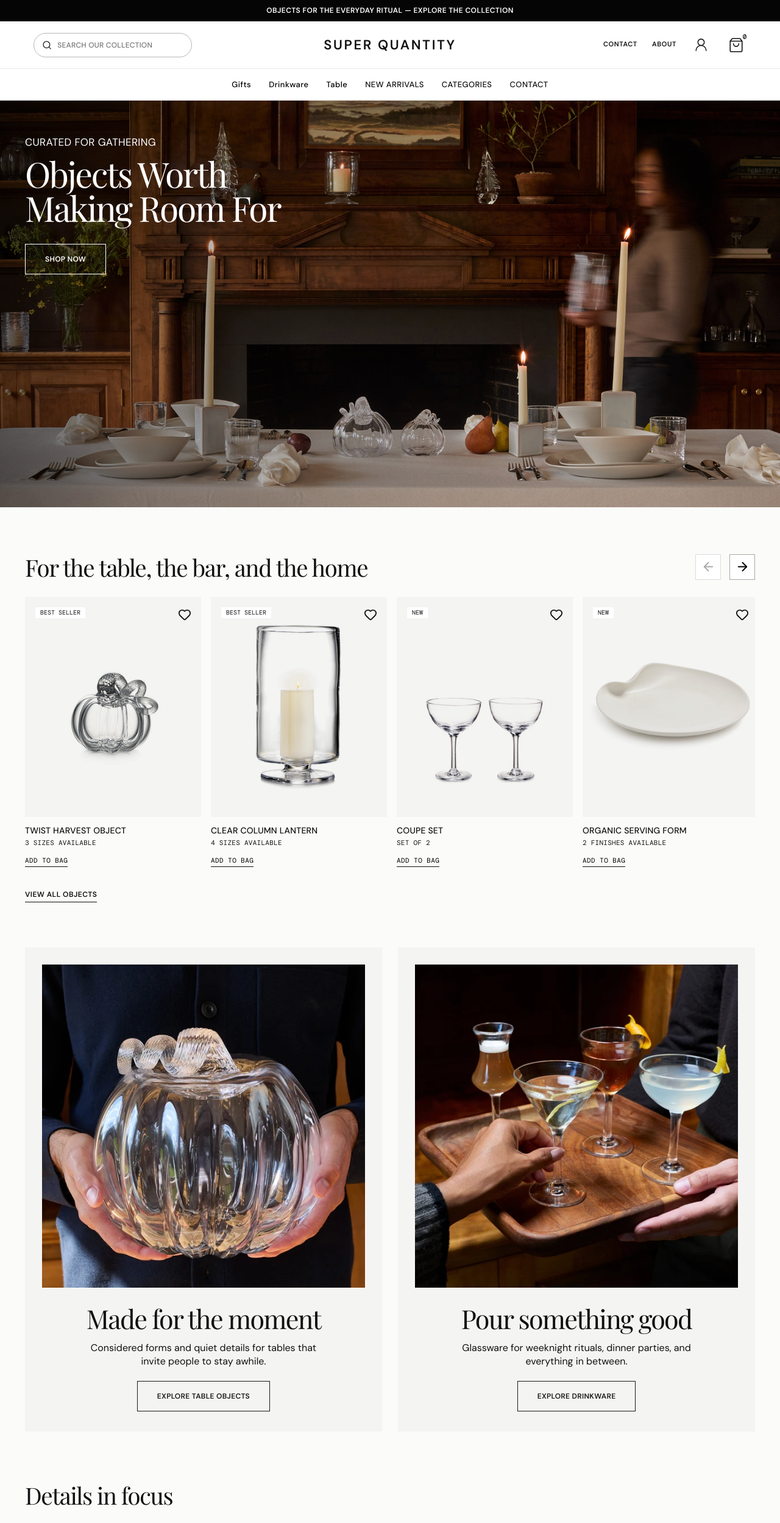
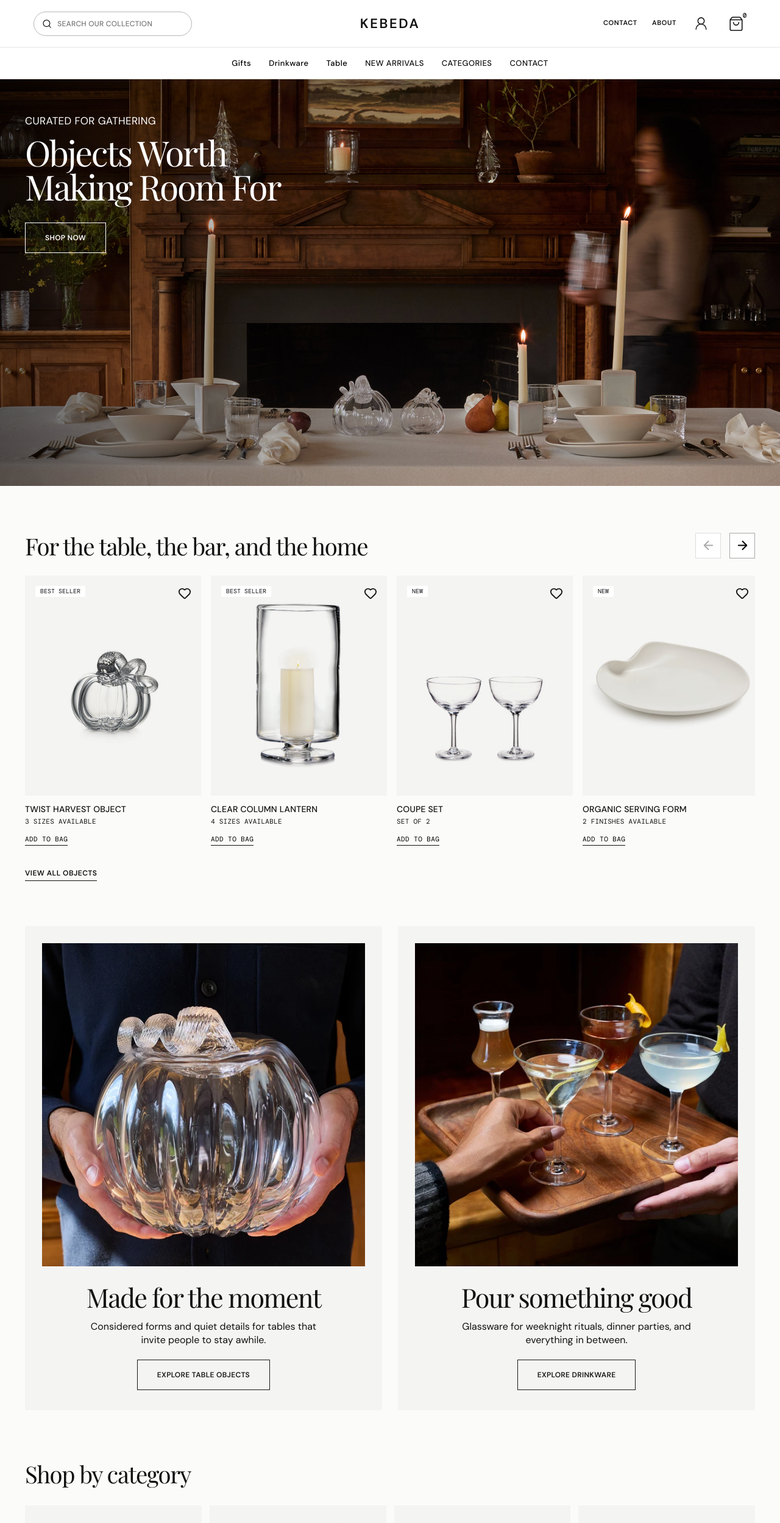
Before and after one commit to chenrenhan91-art/simon, a React (Vite) app: page / in a window 1280 px wide. Shown: the top 2498 px of the page at 61% size. Built offline with nearby package versions, Linux system fonts and the light colour scheme.

Commit message:
Update KEBEDA company details and homepage sections

```diff
--- a/index.html
+++ b/index.html
@@ -3,7 +3,7 @@
   <head>
     <meta charset="UTF-8" />
     <meta name="viewport" content="width=device-width, initial-scale=1.0" />
-    <title>HONG KONG SUPER QUANTITY TECHNOLOGY CO., LIMITED</title>
+    <title>KEBEDA TRADING LIMITED</title>
   </head>
   <body>
     <div id="root"></div>
--- a/src/App.jsx
+++ b/src/App.jsx
@@ -35,7 +35,7 @@ const categoryCards = [
 ];
 
 function Wordmark() {
-  return <span className="wordmark">SUPER QUANTITY</span>;
+  return <span className="wordmark">KEBEDA</span>;
 }
 
 function CategoryMenu({ selected, onSelect, mobile = false }) {
@@ -84,7 +84,6 @@ export function App() {
   function scrollToCollection() { document.querySelector("#collection")?.scrollIntoView({ behavior: "smooth" }); }
 
   return <div className="site-shell">
-    <a className="announcement" href="#collection">OBJECTS FOR THE EVERYDAY RITUAL — EXPLORE THE COLLECTION</a>
     <header className="site-header">
       <div className="desktop-header-row">
         <form className="search-box" onSubmit={(event) => { event.preventDefault(); scrollToCollection(); }}><Search size={18} strokeWidth={1.8} /><input value={query} onChange={(event) => setQuery(event.target.value)} aria-label="Search our collection" placeholder="SEARCH OUR COLLECTION" /></form>
@@ -96,17 +95,16 @@ export function App() {
       {activeMenu && <div className="mega-menu" aria-label={`${activeMenu} menu`}><button className="close-mega" onClick={() => setActiveMenu(null)} aria-label="Close menu"><X size={27} /></button><CategoryMenu selected={activeCategory} onSelect={setActiveCategory} /></div>}
     </header>
 
-    {menuOpen && <div className="mobile-menu" role="dialog" aria-label="Mobile navigation"><div className="mobile-menu-top"><button className="icon-link" onClick={() => setMenuOpen(false)} aria-label="Close menu"><X size={27} /></button><Wordmark /><span /></div><form className="mobile-search" onSubmit={(event) => { event.preventDefault(); setMenuOpen(false); scrollToCollection(); }}><Search size={18} /><input aria-label="Search our collection" placeholder="SEARCH OUR COLLECTION" /></form><CategoryMenu selected={activeCategory} onSelect={setActiveCategory} mobile /><div className="mobile-menu-links"><a href="#collection" onClick={() => setMenuOpen(false)}>NEW ARRIVALS</a><a href="#contact" onClick={() => setMenuOpen(false)}>CONTACT</a><a href="#about" onClick={() => setMenuOpen(false)}>ABOUT US</a><a href="mailto:hua75925@gmail.com">EMAIL US</a></div></div>}
+    {menuOpen && <div className="mobile-menu" role="dialog" aria-label="Mobile navigation"><div className="mobile-menu-top"><button className="icon-link" onClick={() => setMenuOpen(false)} aria-label="Close menu"><X size={27} /></button><Wordmark /><span /></div><form className="mobile-search" onSubmit={(event) => { event.preventDefault(); setMenuOpen(false); scrollToCollection(); }}><Search size={18} /><input aria-label="Search our collection" placeholder="SEARCH OUR COLLECTION" /></form><CategoryMenu selected={activeCategory} onSelect={setActiveCategory} mobile /><div className="mobile-menu-links"><a href="#collection" onClick={() => setMenuOpen(false)}>NEW ARRIVALS</a><a href="#contact" onClick={() => setMenuOpen(false)}>CONTACT</a><a href="#about" onClick={() => setMenuOpen(false)}>ABOUT US</a></div></div>}
 
     <main id="top">
       <section className="hero"><picture><source media="(max-width: 700px)" srcSet={asset("353f47e500aff43d")} /><img src={asset("1afa6a0dbb1c99c0")} alt="A warmly laid table with hand-finished glass objects" /></picture><div className="hero-copy"><p>CURATED FOR GATHERING</p><h1>Objects Worth<br />Making Room For</h1><a className="button button-light" href="#collection">SHOP NOW</a></div></section>
       <section className="collection-section" id="collection"><div className="section-heading"><h2>For the table, the bar, and the home</h2><div className="carousel-arrows"><button disabled={productIndex === 0} onClick={() => setProductIndex((value) => Math.max(0, value - 1))} aria-label="Previous products"><ArrowLeft size={23} /></button><button disabled={productIndex === 2} onClick={() => setProductIndex((value) => Math.min(2, value + 1))} aria-label="Next products"><ArrowRight size={23} /></button></div></div><div className="product-window"><div className="product-track" style={{ "--product-index": productIndex }}>{products.map((product) => <article className="product-card" key={product.id}><div className="product-image"><span className="product-badge">{product.badge}</span><button className="like-button" aria-label={`Save ${product.name}`} onClick={() => toggleLike(product.id)}><Heart size={22} fill={likes.includes(product.id) ? "currentColor" : "none"} /></button><img src={asset(product.image)} alt={product.name} /><button className="quick-add" onClick={() => addToCart(product.id)} aria-label={`Add ${product.name} to bag`}><Plus size={23} /></button></div><h3>{product.name}</h3><p>{product.note}</p><button className="text-button" onClick={() => addToCart(product.id)}>ADD TO BAG</button></article>)}</div></div><a className="underlined-link" href="#category">VIEW ALL OBJECTS</a></section>
       <section className="story-pairs" id="about"><article><img src={asset("755670267b45bb05")} alt="Hand-finished clear glass object" /><div><h2>Made for the moment</h2><p>Considered forms and quiet details for tables that invite people to stay awhile.</p><a className="button button-outline" href="#category">EXPLORE TABLE OBJECTS</a></div></article><article><img src={asset("2f4154ed7507563f")} alt="Cocktail glasses on a serving tray" /><div><h2>Pour something good</h2><p>Glassware for weeknight rituals, dinner parties, and everything in between.</p><a className="button button-outline" href="#category">EXPLORE DRINKWARE</a></div></article></section>
-      <section className="motion-section"><h2>Details in focus</h2><div className="motion-image"><img src={asset("0ed1ba2b25791f04")} alt="Atmospheric exterior view in autumn" /><div><p>DESIGNED FOR THOUGHTFUL SPACES</p><a className="button button-light" href="#contact">TALK TO US</a></div></div></section>
       <section className="category-section" id="category"><h2>Shop by category</h2><div className="category-grid">{categoryCards.map(([title, image]) => <a className="category-card" href="#collection" key={title}><img src={asset(image)} alt="" /><span>SHOP NOW</span><strong>{title}</strong></a>)}</div></section>
-      <section className="contact-feature" id="contact"><img src={asset("0ed1ba2b25791f04")} alt="Autumn landscape and waterside building" /><div className="contact-overlay"><p>HONG KONG SUPER QUANTITY TECHNOLOGY CO., LIMITED</p><h2>Let's make space for the next good thing.</h2><div className="contact-details"><a href="mailto:hua75925@gmail.com">hua75925@gmail.com</a><a href="tel:+85270341654">+852 70341654</a><address>RM 12, 6/F THE CLOUD 111<br />TUNG CHAU ST, TAI KOK TSUI<br />HONG KONG</address></div></div></section>
+      <section className="contact-feature" id="contact"><img src={asset("0ed1ba2b25791f04")} alt="Autumn landscape and waterside building" /><div className="contact-overlay"><p>KEBEDA TRADING LIMITED</p><h2>Let's make space for the next good thing.</h2><div className="contact-details"><a href="tel:+85255096464">+852 55096464</a><address>WORKSHOP 251 ON 3RD FLOOR,<br />JOIN-IN HANG SING CENTRE,<br />NOS. 2-16 KWAI FUNG CRESCENT, KWAI CHUNG<br />HONG KONG</address></div></div></section>
     </main>
-    <footer className="site-footer"><div className="newsletter"><h2>Stay in the loop</h2><p>Occasional notes on new objects, collections, and company news.</p><form onSubmit={(event) => { event.preventDefault(); setNewsletterStatus("Thank you — you're on the list."); }}><label className="sr-only" htmlFor="newsletter-email">Email address</label><input id="newsletter-email" type="email" required placeholder="EMAIL ADDRESS" /><button type="submit">SIGN UP</button></form>{newsletterStatus && <p className="status-message" role="status">{newsletterStatus}</p>}</div><div className="footer-grid"><div><Wordmark /><p className="footer-company">HONG KONG SUPER QUANTITY TECHNOLOGY CO., LIMITED</p></div><div><h3>COLLECTION</h3><a href="#collection">New arrivals</a><a href="#collection">Table objects</a><a href="#collection">Drinkware</a><a href="#category">All categories</a></div><div><h3>COMPANY</h3><a href="#about">About us</a><a href="#contact">Contact</a><a href="mailto:hua75925@gmail.com">Email</a><a href="tel:+85270341654">Call us</a></div><div><h3>ADDRESS</h3><p>RM 12, 6/F THE CLOUD 111<br />TUNG CHAU ST, TAI KOK TSUI<br />HONG KONG</p></div></div><div className="footer-base"><span>© 2026 HONG KONG SUPER QUANTITY TECHNOLOGY CO., LIMITED</span><span>PRIVACY · TERMS</span></div></footer>
+    <footer className="site-footer"><div className="newsletter"><h2>Stay in the loop</h2><p>Occasional notes on new objects, collections, and company news.</p><form onSubmit={(event) => { event.preventDefault(); setNewsletterStatus("Thank you — you're on the list."); }}><label className="sr-only" htmlFor="newsletter-email">Email address</label><input id="newsletter-email" type="email" required placeholder="EMAIL ADDRESS" /><button type="submit">SIGN UP</button></form>{newsletterStatus && <p className="status-message" role="status">{newsletterStatus}</p>}</div><div className="footer-grid"><div><Wordmark /><p className="footer-company">KEBEDA TRADING LIMITED</p></div><div><h3>COLLECTION</h3><a href="#collection">New arrivals</a><a href="#collection">Table objects</a><a href="#collection">Drinkware</a><a href="#category">All categories</a></div><div><h3>COMPANY</h3><a href="#about">About us</a><a href="#contact">Contact</a><a href="tel:+85255096464">Call us</a></div><div><h3>ADDRESS</h3><p>WORKSHOP 251 ON 3RD FLOOR,<br />JOIN-IN HANG SING CENTRE,<br />NOS. 2-16 KWAI FUNG CRESCENT, KWAI CHUNG<br />HONG KONG</p></div></div><div className="footer-base"><span>© 2026 KEBEDA TRADING LIMITED</span><span>PRIVACY · TERMS</span></div></footer>
     {cartOpen && <aside className="cart-drawer" aria-label="Shopping bag"><div className="cart-head"><h2>BAG ({cartTotal})</h2><button className="icon-link" onClick={() => setCartOpen(false)} aria-label="Close shopping bag"><X size={25} /></button></div>{cartItems.length === 0 ? <div className="empty-cart"><ShoppingBag size={37} strokeWidth={1.2} /><h3>Your bag is empty.</h3><p>Add an object to begin your collection.</p><button className="button button-dark" onClick={() => setCartOpen(false)}>CONTINUE SHOPPING</button></div> : <><div className="cart-items">{cartItems.map((item) => <div className="cart-item" key={item.id}><img src={asset(item.image)} alt="" /><div><h3>{item.name}</h3><p>{item.note}</p><div className="quantity"><button onClick={() => updateQuantity(item.id, -1)} aria-label={`Remove one ${item.name}`}><Minus size={14} /></button><span>{item.quantity}</span><button onClick={() => updateQuantity(item.id, 1)} aria-label={`Add one ${item.name}`}><Plus size={14} /></button></div></div></div>)}</div><button className="button button-dark checkout-button" onClick={() => setCartOpen(false)}>CONTINUE</button></>}</aside>}
     {(cartOpen || menuOpen) && <button className="screen-dim" aria-label="Close overlay" onClick={() => { setCartOpen(false); setMenuOpen(false); }} />}
   </div>;
--- a/src/styles.css
+++ b/src/styles.css
@@ -8,7 +8,6 @@ button,input { font:inherit; }
 button { cursor:pointer; }
 a { color:inherit; text-decoration:none; }
 .sr-only { position:absolute; width:1px; height:1px; padding:0; margin:-1px; overflow:hidden; clip:rect(0,0,0,0); white-space:nowrap; border:0; }
-.announcement { display:block; background:#050505; color:#fff; padding:9px 20px 10px; text-align:center; font-size:12px; font-weight:600; letter-spacing:.035em; }
 .site-header { background:rgba(255,255,255,.98); border-bottom:1px solid #e7e7e7; position:relative; z-index:20; }
 .desktop-header-row { height:78px; display:grid; grid-template-columns:1fr auto 1fr; align-items:center; padding:0 55px; border-bottom:1px solid #e8e8e7; }
 .wordmark { display:inline-block; font-size:22px; letter-spacing:.12em; font-weight:600; white-space:nowrap; }
@@ -56,7 +55,7 @@ h1,h2,h3,p { margin-top:0; }
 .button-dark { color:#fff; background:#28394f; border-color:#28394f; }
 .collection-section { padding:77px max(3.2%,40px) 74px; overflow:hidden; }
 .section-heading { display:flex; align-items:center; justify-content:space-between; margin-bottom:28px; }
-.section-heading h2,.motion-section h2,.category-section h2 { font:400 clamp(36px,3vw,48px)/1.05 "Playfair Display",serif; letter-spacing:-.035em; margin:0; }
+.section-heading h2,.category-section h2 { font:400 clamp(36px,3vw,48px)/1.05 "Playfair Display",serif; letter-spacing:-.035em; margin:0; }
 .carousel-arrows { display:flex; gap:14px; }
 .carousel-arrows button { width:42px; height:42px; border:1px solid #a8a8a6; background:#fff; display:grid; place-items:center; }
 .carousel-arrows button:disabled { color:#aaa; border-color:#ddd; cursor:not-allowed; }
@@ -81,12 +80,6 @@ h1,h2,h3,p { margin-top:0; }
 .story-pairs div { max-width:450px; margin:29px auto 5px; }
 .story-pairs h2 { font:400 43px/1 "Playfair Display",serif; letter-spacing:-.04em; margin:0 0 16px; }
 .story-pairs p { max-width:410px; margin:0 auto 22px; font-size:16px; line-height:1.35; }
-.motion-section { padding:0 max(3.2%,40px) 93px; }
-.motion-section h2 { margin-bottom:28px; }
-.motion-image { position:relative; height:clamp(460px,52vw,600px); overflow:hidden; }
-.motion-image img { width:100%; height:100%; object-fit:cover; filter:brightness(.72); }
-.motion-image div { position:absolute; left:6%; bottom:11%; color:white; }
-.motion-image p { font-size:13px; letter-spacing:.07em; font-weight:500; }
 .category-section { padding:0 max(3.2%,40px) 86px; }
 .category-section h2 { margin-bottom:31px; }
 .category-grid { display:grid; grid-template-columns:repeat(4,1fr); gap:13px; }
@@ -139,7 +132,6 @@ h1,h2,h3,p { margin-top:0; }
 .mobile-menu { display:none; }
 
 @media (max-width:700px) {
-  .announcement { min-height:51px; display:flex; align-items:center; justify-content:center; padding:7px 38px; font-size:11px; line-height:1.05; }
   .desktop-header-row,.desktop-nav,.mega-menu { display:none; }
   .site-header { position:sticky; top:0; z-index:20; }
   .mobile-header-row { height:72px; display:grid; grid-template-columns:44px 1fr 44px; align-items:center; padding:0 20px; }
@@ -166,7 +158,7 @@ h1,h2,h3,p { margin-top:0; }
   .hero .button { color:#fff; background:#282828; width:256px; }
   .collection-section { padding:47px 28px 53px; }
   .section-heading { display:block; margin-bottom:23px; }
-  .section-heading h2,.motion-section h2,.category-section h2 { font-size:36px; line-height:1.04; }
+  .section-heading h2,.category-section h2 { font-size:36px; line-height:1.04; }
   .carousel-arrows { display:none; }
   .product-track { gap:16px; transform:translateX(calc(var(--product-index) * -88%)); }
   .product-card { flex-basis:calc(100vw - 79px); min-width:0; }
@@ -180,11 +172,6 @@ h1,h2,h3,p { margin-top:0; }
   .story-pairs h2 { font-size:34px; }
   .story-pairs p { font-size:15px; line-height:1.35; }
   .story-pairs .button { width:100%; padding:0 15px; }
-  .motion-section { padding:0 28px 60px; }
-  .motion-section h2 { margin-bottom:21px; }
-  .motion-image { height:410px; }
-  .motion-image div { bottom:25px; left:21px; }
-  .motion-image p { font-size:10px; max-width:190px; line-height:1.45; }
   .category-section { padding:0 14px 56px; }
   .category-section h2 { padding:0 14px; margin-bottom:23px; }
   .category-grid { grid-template-columns:repeat(2,1fr); gap:12px; }
```
